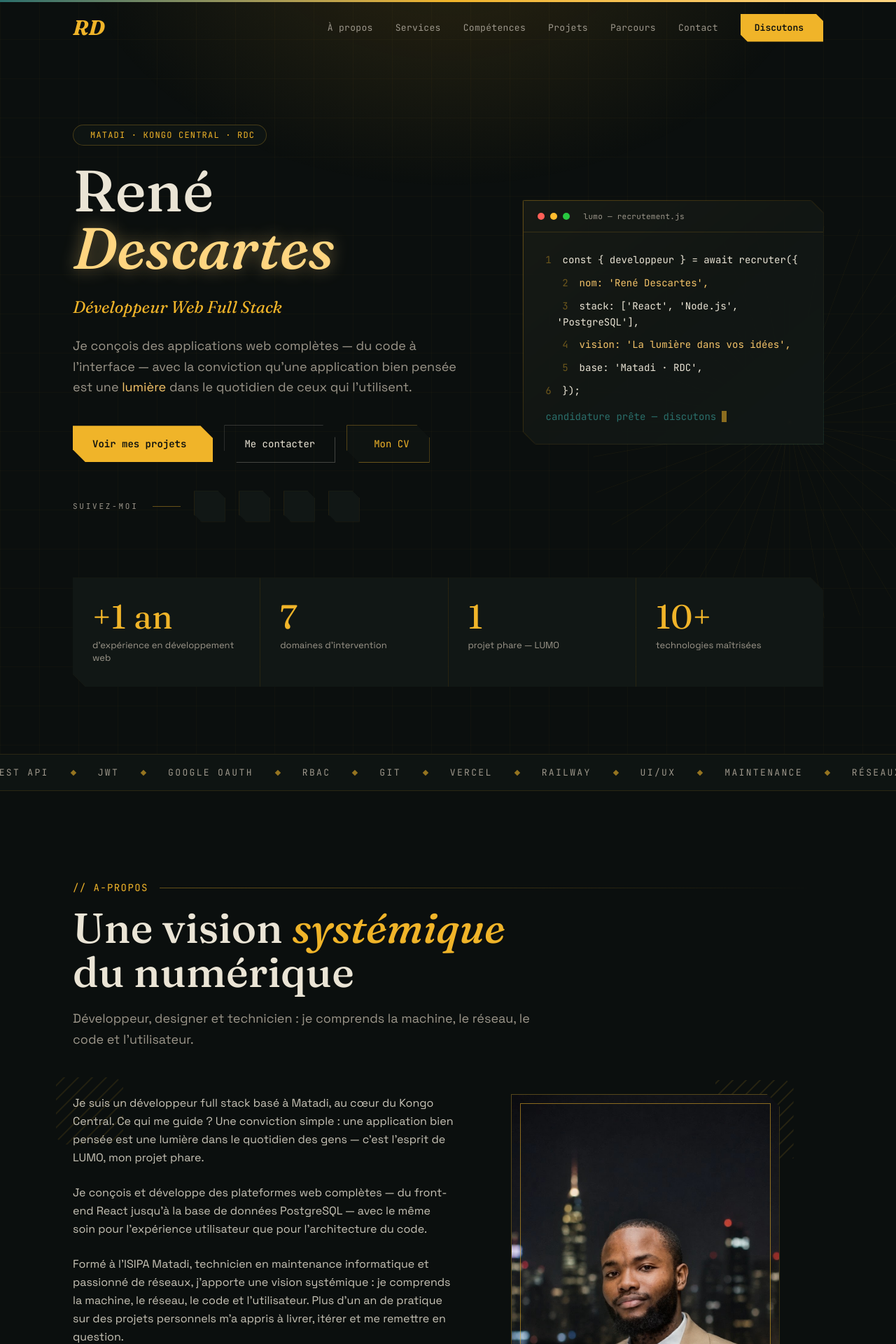
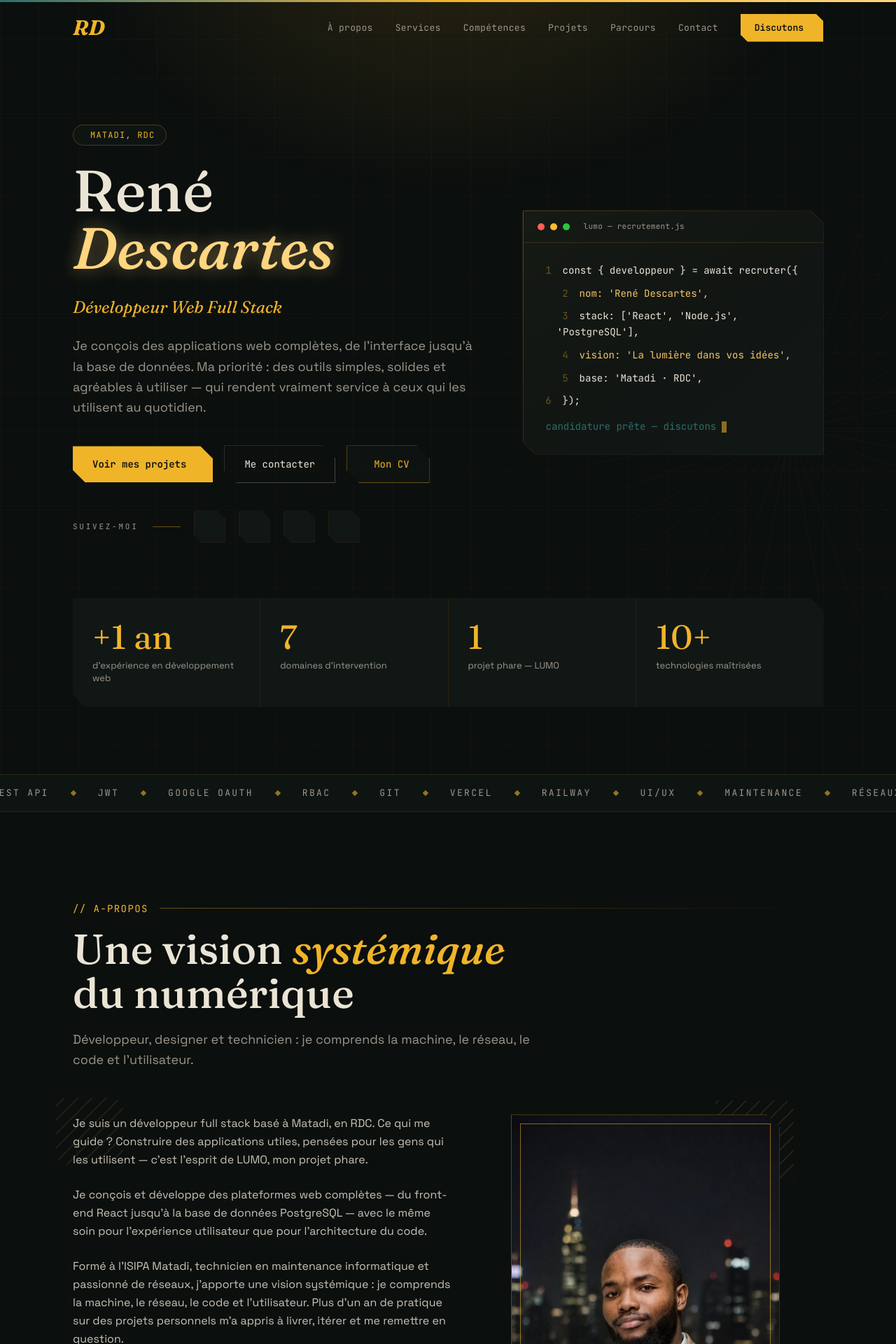
Before and after one commit to nocodescreen-tech/Mon-Portfolio, a React (Vite) app: page / in a window 1280 px wide. Shown: the top 1920 px of the page at 70% size. Built offline with nearby package versions, Linux system fonts and the light colour scheme; the HTML template or start-up script is replaced by a standard one.

Commit message:
Localisation courte 'Matadi, RDC' partout + intro hero et À propos plus humaines, moins 'LinkedIn'

```diff
--- a/cv-src/cv.html
+++ b/cv-src/cv.html
@@ -118,7 +118,7 @@
       <h2>Contact</h2>
       <div class="contact-item"><i>✉</i><a href="mailto:no.codescreen@gmail.com">no.codescreen@gmail.com</a></div>
       <div class="contact-item"><i>☎</i><span>+243 891 755 172</span></div>
-      <div class="contact-item"><i>⌂</i><span>Matadi, Kongo Central, RDC</span></div>
+      <div class="contact-item"><i>⌂</i><span>Matadi, RDC</span></div>
       <div class="contact-item"><i>in</i><a href="https://www.linkedin.com/in/rene-descartes-1b7413408">/in/rene-descartes</a></div>
       <div class="contact-item"><i>gh</i><a href="https://github.com/nocodescreen-tech">github.com/nocodescreen-tech</a></div>
     </div>
@@ -161,7 +161,7 @@
     <div class="section">
       <h3><i>◆</i> Profil</h3>
       <p class="profil-text">
-        Développeur full stack basé à Matadi, au cœur du Kongo Central. Je conçois des plateformes web
+        Développeur full stack basé à Matadi, en RDC. Je conçois des plateformes web
         complètes — du front-end React jusqu'à la base PostgreSQL — avec le même soin pour l'expérience
         utilisateur que pour l'architecture du code. Formé à l'ISIPA Matadi, technicien en maintenance et
         passionné de réseaux, j'apporte une vision systémique : la machine, le réseau, le code et l'utilisateur.
--- a/src/components/Hero.jsx
+++ b/src/components/Hero.jsx
@@ -118,7 +118,7 @@ export default function Hero() {
             className="mb-6 inline-flex items-center gap-2 rounded-full border border-brass/25 bg-ink-2/70 px-4 py-1.5 font-mono text-[11px] md:text-xs tracking-widest uppercase text-brass"
           >
             <i className="fa-solid fa-location-dot text-[11px]" aria-hidden="true" />
-            Matadi · Kongo Central · RDC
+            Matadi, RDC
           </motion.p>
 
           <motion.h1
@@ -147,9 +147,9 @@ export default function Hero() {
             transition={{ duration: 0.7, delay: 0.7, ease }}
             className="mt-6 max-w-xl text-fog text-base md:text-lg leading-relaxed"
           >
-            Je conçois des applications web complètes — du code à l'interface — avec la
-            conviction qu'une application bien pensée est une <em className="not-italic text-brass-soft">lumière</em>{' '}
-            dans le quotidien de ceux qui l'utilisent.
+            Je conçois des applications web complètes, de l'interface jusqu'à la base de données.
+            Ma priorité : des outils simples, solides et agréables à utiliser — qui rendent vraiment
+            service à ceux qui les utilisent au quotidien.
           </motion.p>
 
           <motion.div
--- a/src/data/content.js
+++ b/src/data/content.js
@@ -3,7 +3,7 @@ export const profile = {
   firstName: 'René',
   role: 'Développeur Web Full Stack',
   roles: ['Développeur Web Full Stack', 'UI/UX Designer', 'Technicien en Maintenance Informatique'],
-  location: 'Matadi, Kongo Central, République Démocratique du Congo',
+  location: 'Matadi, RDC',
   email: 'no.codescreen@gmail.com',
   phone: '+243 891 755 172',
   whatsapp: 'https://wa.me/243891755172',
@@ -133,7 +133,7 @@ export const timeline = [
 ]
 
 export const aboutParagraphs = [
-  "Je suis un développeur full stack basé à Matadi, au cœur du Kongo Central. Ce qui me guide ? Une conviction simple : une application bien pensée est une lumière dans le quotidien des gens — c'est l'esprit de LUMO, mon projet phare.",
+  "Je suis un développeur full stack basé à Matadi, en RDC. Ce qui me guide ? Construire des applications utiles, pensées pour les gens qui les utilisent — c'est l'esprit de LUMO, mon projet phare.",
   "Je conçois et développe des plateformes web complètes — du front-end React jusqu'à la base de données PostgreSQL — avec le même soin pour l'expérience utilisateur que pour l'architecture du code.",
   "Formé à l'ISIPA Matadi, technicien en maintenance informatique et passionné de réseaux, j'apporte une vision systémique : je comprends la machine, le réseau, le code et l'utilisateur. Plus d'un an de pratique sur des projets personnels m'a appris à livrer, itérer et me remettre en question.",
 ]
```
Also changed, not shown: 1 other file (tests, documents, lock files or other folders).
